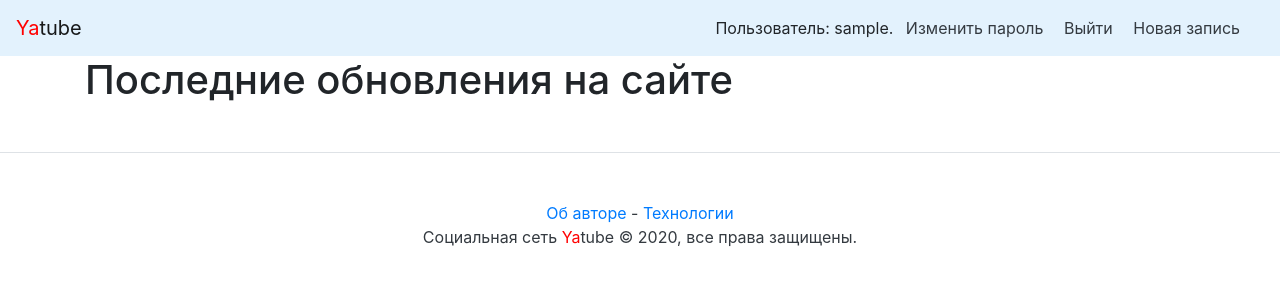
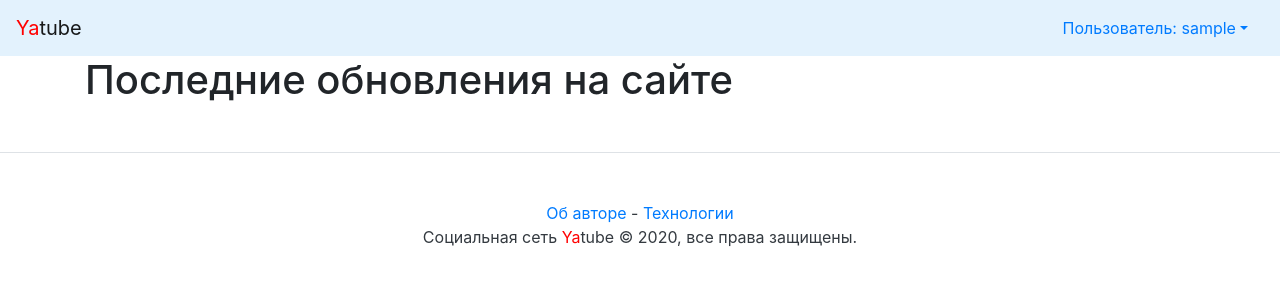
Before and after one commit to olgoncharov/yatube, a Django app: page / in a window 1280 px wide. Shown: the top 300 px of the page. Run offline with Django 3.2, Linux system fonts and the light colour scheme; the visitor is signed in with stand-in values (Sample User, id 1); data that the repository does not hold is empty; some libraries are stand-ins or nearby versions.

Commit message:
redesigned nav

```diff
--- a/templates/nav.html
+++ b/templates/nav.html
@@ -1,14 +1,21 @@
 <nav class="navbar navbar-light" style="background-color: #e3f2fd;">
   <a class="navbar-brand" href="/"><span style="color:red">Ya</span>tube</a>
-  <nav class="my-2 my-md-0 mr-md-3">
+  <ul class="nav justify-content-end">
     {% if user.is_authenticated %}
-    Пользователь: {{ user.username }}.
-    <a class="p-2 text-dark" href="{% url 'password_change' %}">Изменить пароль</a>
-    <a class="p-2 text-dark" href="{% url 'logout' %}">Выйти</a>
-    <a class="p-2 text-dark" href="{% url 'new_post' %}">Новая запись</a>
+    <li class="nav-item dropdown">
+      <a class="nav-link dropdown-toggle" data-toggle="dropdown" href="#" role="button" aria-haspopup="true" aria-expanded="false">Пользователь: {{ user.username }}</a>
+      <div class="dropdown-menu">
+        <a class="dropdown-item" href="{% url 'password_change' %}">Изменить пароль</a>
+        <a class="dropdown-item" href="{% url 'logout' %}">Выйти</a>
+      </div>
+    </li>
     {% else %}
-    <a class="p-2 text-dark" href="{% url 'login' %}">Войти</a> |
-    <a class="p-2 text-dark" href="{% url 'signup' %}">Регистрация</a>
+    <li class="nav-item">
+      <a href="{% url 'login' %}" class="btn btn-outline-primary btn-sm" role="button" aria-pressed="true">Войти</a>
+    </li>
+    <li class="nav-item ml-2">
+      <a href="{% url 'signup' %}" class="btn btn-outline-secondary btn-sm" role="button" aria-pressed="true">Регистрация</a>
+    </li>
     {% endif %}
-  </nav>
+  </ul>
 </nav>
```
